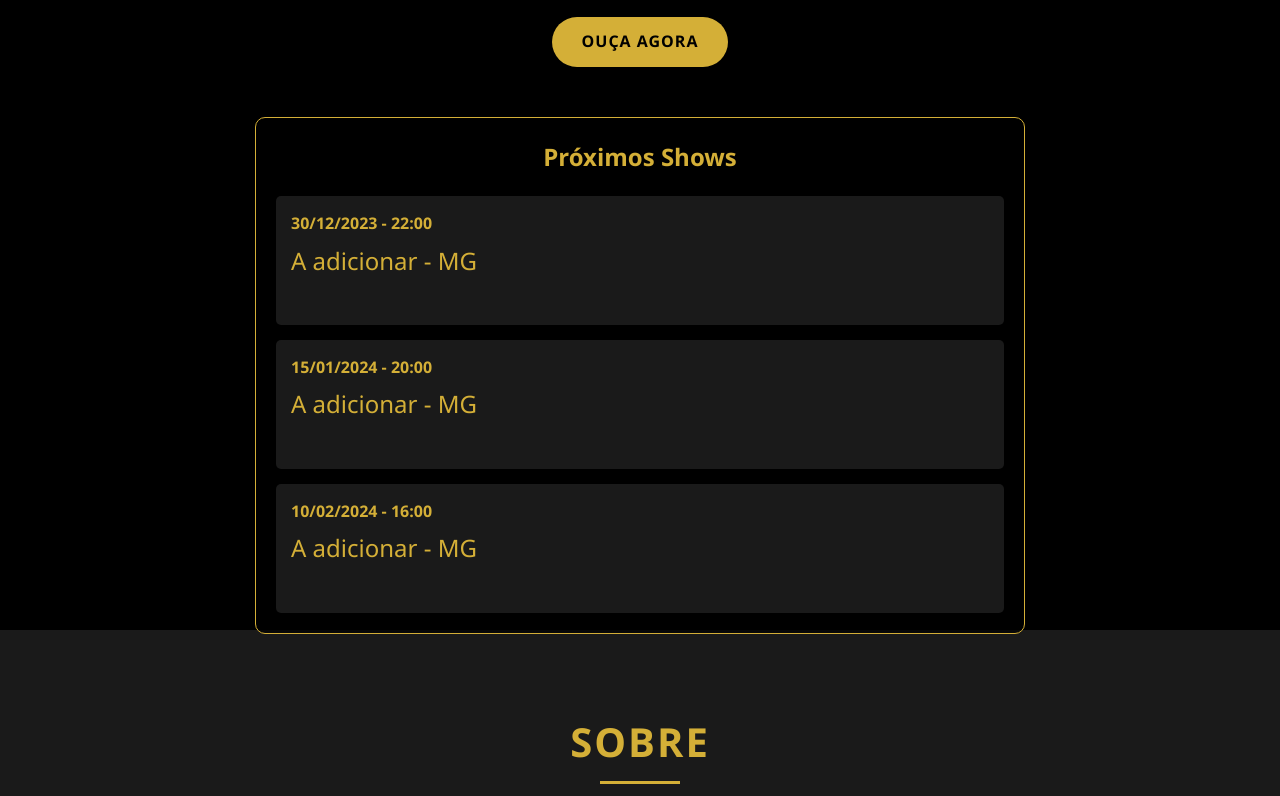
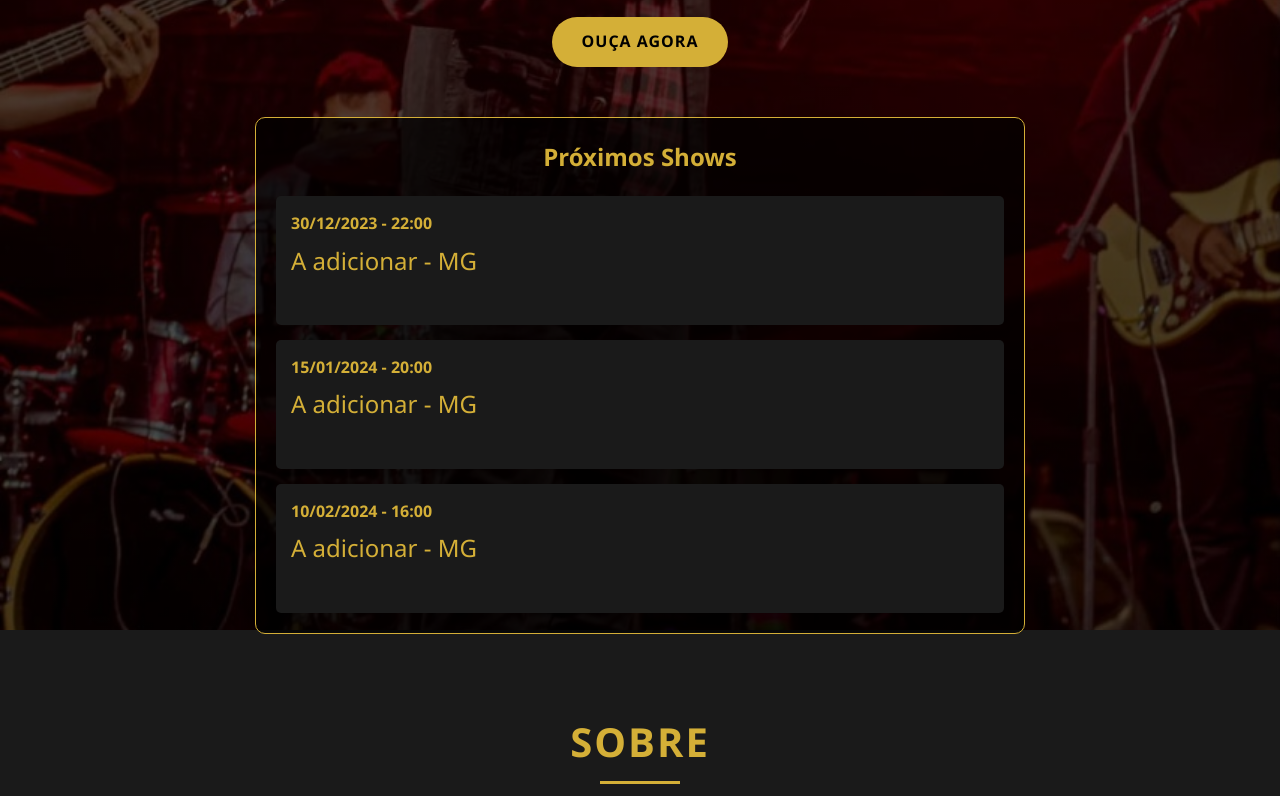
Before and after one commit to wizevtech/CleudLopess, a plain HTML site: page index.html in a window 1280 px wide. Shown: the part 170-966 px from the top of the page. Drawn offline with Linux system fonts and the light colour scheme.

Commit message:
Update style.css

```diff
--- a/style.css
+++ b/style.css
@@ -173,7 +173,7 @@
 
         #home {
             height: 100vh;
-            background: linear-gradient(rgba(0, 0, 0, 0.7), rgba(0, 0, 0, 0.7)), url('../cleudiano/conteudo/fotos/cleud.jpg') no-repeat center center/cover;
+            background: linear-gradient(rgba(0, 0, 0, 0.7), rgba(0, 0, 0, 0.7)), url('cleud.jpg') no-repeat center center/cover;
             display: flex;
             align-items: center;
             text-align: center;
@@ -734,4 +734,5 @@
 
         .play-btn:hover {
             background-color: #1ed760;
+
         }
```
